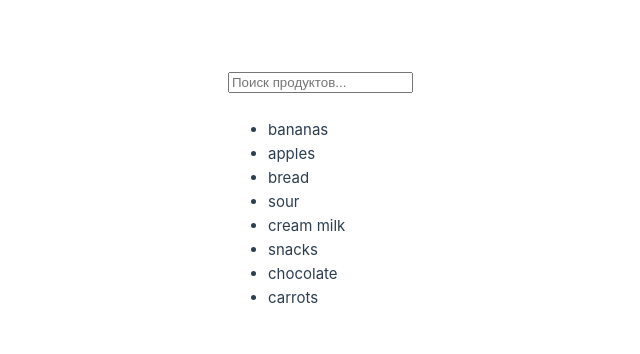
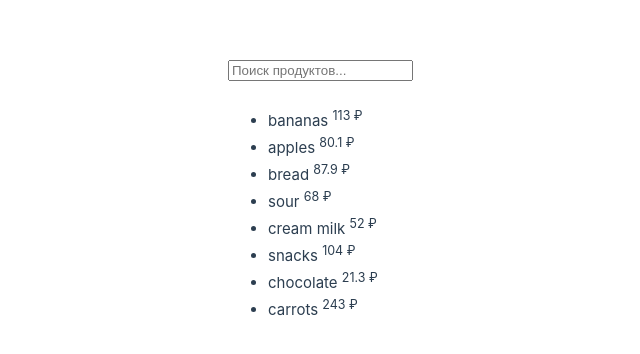
Before and after one commit to Ann-Fox/avis-tv, a Vue app: page / in a window 1280 px wide. Shown: the part 210-564 px from the top of the page, without its empty margins (227-867 px from the left). Built offline with nearby package versions, Linux system fonts and the light colour scheme.

Commit message:
chore: search through an array of objects with multiple parameters

```diff
--- a/src/App.vue
+++ b/src/App.vue
@@ -1,5 +1,61 @@
+<!-- 7 поиск по массиву объектов с несколькими параметрами -->
+<script setup>
+import {ref, computed} from "vue";
+
+const products = ref ([
+  {title: 'bananas', price: 113},
+  {title: 'apples', price: 80.1},
+  {title: 'bread', price: 87.9},
+  {title: 'sour', price: 68},
+  {title: 'cream milk', price: 52},
+  {title: 'snacks', price: 104},
+  {title: 'chocolate', price: 21.3},
+  {title: 'carrots', price: 243}
+])
+
+const query = ref('')
+
+const queryProducts = computed(() => {
+
+  let p = products.value;
+  let search = query.value;
+
+  if (search) {
+    p = p.filter((product) => {
+      return  product.title.indexOf(search) !== -1 ||
+          // product.price.toString().indexOf(search) !== -1
+          product.price <=search
+    })
+  }
+
+  return p;
+})
+
+</script>
+
+<template>
+  <div>
+    <input type="search"
+           placeholder="Поиск продуктов..."
+           v-model="query"
+    >
+    <br><br>
+
+    {{ query }}
+
+    <ul>
+      <li v-for="product in queryProducts"
+      :key="product"
+      >
+        {{ product.title }}
+        <sup>{{product.price.toLocaleString()}} &#x20bd</sup>
+      </li>
+    </ul>
+  </div>
+</template>
+
 <!-- 6 пример простейшего вычислительного свойства -->
-<script setup>
+<!--<script setup>
 import {ref, computed} from "vue";
 
 const products = ref ([
@@ -40,7 +96,8 @@ const reverseQuery = computed(() => {
       </li>
     </ul>
   </div>
-</template>
+</template>-->
+
 
 <!-- 5 поиск по простому массиву -->
 <!--<script setup>
```
